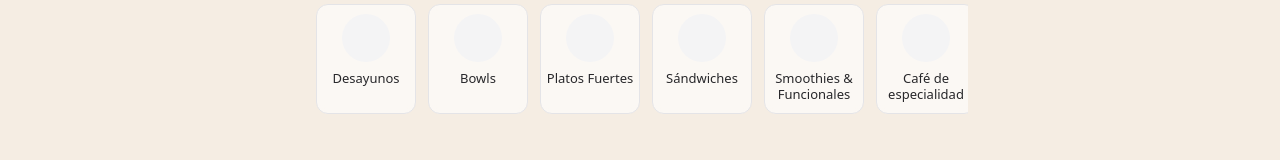
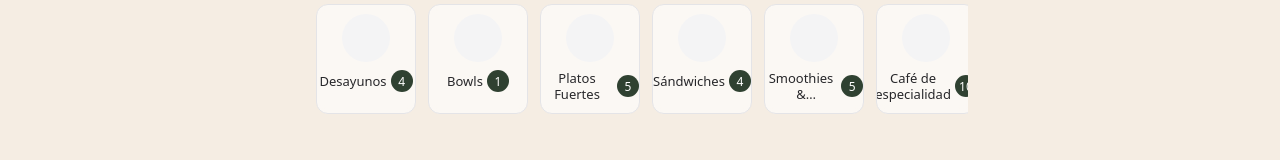
Before and after one commit to codesebastianvega/alto-andino-qrmenu, a React (Vite) app: page / in a window 1280 px wide. Shown: the part 548-708 px from the top of the page. Built offline with nearby package versions, Linux system fonts and the light colour scheme; no server answers; some icons are missing.

Commit message:
feat: add category item counts

```diff
--- a/src/App.jsx
+++ b/src/App.jsx
@@ -26,6 +26,7 @@ import { smoothies, funcionales } from "./components/SmoothiesSection";
 import { COFFEES, INFUSIONS } from "./components/CoffeeSection";
 import { SODAS, OTHERS } from "./components/ColdDrinksSection";
 import { sandwichItems, sandwichPriceByItem } from "./components/Sandwiches";
+import { getStockState, slugify } from "./utils/stock";
 
 // Póster QR
 import QrPoster from "./components/QrPoster";
@@ -122,6 +123,44 @@ export default function App() {
     sandwichPriceByItem,
   ]);
 
+  const counts = useMemo(() => {
+    const count = (items = []) =>
+      items.filter((p) => {
+        const pid =
+          p.id ||
+          p.productId ||
+          (p.key ? "sandwich:" + p.key : slugify(p.name));
+        const st = getStockState(pid);
+        return st === "ok" || st === "low";
+      }).length;
+    const result = {
+      desayunos: count(BREAKFAST_ITEMS),
+      bowls: count([PREBOWL]),
+      platos: count(MAINS_ITEMS),
+      sandwiches: count(
+        sandwichItems?.map((it) => ({ id: "sandwich:" + it.key, name: it.name })) || []
+      ),
+      smoothies: count([...(smoothies || []), ...(funcionales || [])]),
+      cafe: count([...(COFFEES || []), ...(INFUSIONS || [])]),
+      bebidasfrias: count([...(SODAS || []), ...(OTHERS || [])]),
+      postres: count(DESSERT_BASE_ITEMS),
+    };
+    result.todos = Object.values(result).reduce((sum, n) => sum + n, 0);
+    return result;
+  }, [
+    BREAKFAST_ITEMS,
+    PREBOWL,
+    MAINS_ITEMS,
+    sandwichItems,
+    smoothies,
+    funcionales,
+    COFFEES,
+    INFUSIONS,
+    SODAS,
+    OTHERS,
+    DESSERT_BASE_ITEMS,
+  ]);
+
   function resolveProductById(id) {
     if (!id) return null;
     return productMap[id] || null;
@@ -153,6 +192,7 @@ export default function App() {
           query={query}
           selectedCategory={selectedCategory}
           onCategorySelect={handleCategorySelect}
+          counts={counts}
         />
 
         <Footer />
--- a/src/components/CategoryBar.jsx
+++ b/src/components/CategoryBar.jsx
@@ -25,6 +25,7 @@ export default function CategoryBar({
   activeId,
   onSelect,
   variant = "chip",
+  counts = {},
 }) {
   const baseItemClasses =
     variant === "chip"
@@ -88,7 +89,9 @@ export default function CategoryBar({
                   }`}
                 >
                   <span
-                    className={labelTextClasses}
+                    className={`${labelTextClasses} flex items-center justify-center`}
+                  >
+                    <span
                       style={{
                         display: "-webkit-box",
                         WebkitLineClamp: 2,
@@ -96,6 +99,12 @@ export default function CategoryBar({
                       }}
                     >
                       {cat.label}
+                    </span>
+                    {counts[cat.id] != null && (
+                      <span className="min-w-[22px] h-[22px] text-[12px] rounded-full bg-[#2f4131] text-white grid place-items-center ml-1">
+                        {counts[cat.id]}
+                      </span>
+                    )}
                   </span>
                 </span>
               </button>
--- a/src/components/CategoryTabs.jsx
+++ b/src/components/CategoryTabs.jsx
@@ -18,7 +18,7 @@ function IconWithFallback({ icon, size = 32, className }) {
   );
 }
 
-export default function CategoryTabs({ value, onChange, items = [] }) {
+export default function CategoryTabs({ value, onChange, items = [], counts = {} }) {
   const tabRefs = useRef([]);
   const baseItemClasses =
     "flex-none w-[100px] basis-[100px] h-[110px] snap-start rounded-xl bg-white/60 backdrop-blur-sm transition-colors transition-shadow duration-150 focus:outline-none focus:ring-2 focus:ring-[rgba(47,65,49,.3)] focus:ring-offset-2";
@@ -95,9 +95,11 @@ export default function CategoryTabs({ value, onChange, items = [] }) {
               </span>
               <span className="w-full h-[34px] overflow-hidden mt-2">
                 <span
-                  className={`text-[13px] leading-tight ${
+                  className={`text-[13px] leading-tight flex items-center justify-center ${
                     selected ? "text-[#2f4131]" : "text-zinc-800"
                   }`}
+                >
+                  <span
                     style={{
                       display: "-webkit-box",
                       WebkitLineClamp: 2,
@@ -105,6 +107,12 @@ export default function CategoryTabs({ value, onChange, items = [] }) {
                     }}
                   >
                     {item.label}
+                  </span>
+                  {counts[item.id] != null && (
+                    <span className="min-w-[22px] h-[22px] text-[12px] rounded-full bg-[#2f4131] text-white grid place-items-center ml-1">
+                      {counts[item.id]}
+                    </span>
+                  )}
                 </span>
               </span>
             </button>
--- a/src/components/ProductLists.jsx
+++ b/src/components/ProductLists.jsx
@@ -143,6 +143,7 @@ export default function ProductLists({
   query,
   selectedCategory,
   onCategorySelect,
+  counts = {},
 }) {
   const categories = useMemo(
     () => [
@@ -276,6 +277,7 @@ export default function ProductLists({
           <CategoryTabs
             items={tabItems}
             value={selectedCategory}
+            counts={counts}
             onChange={(slug) => {
               if (slug === "todos") {
                 onCategorySelect?.({ id: "todos" });
@@ -291,6 +293,7 @@ export default function ProductLists({
             activeId={selectedCategory}
             onSelect={onCategorySelect}
             variant="chip"
+            counts={counts}
           />
         )}
       </div>
```
Lines whose indentation alone changed are shown as unchanged.
